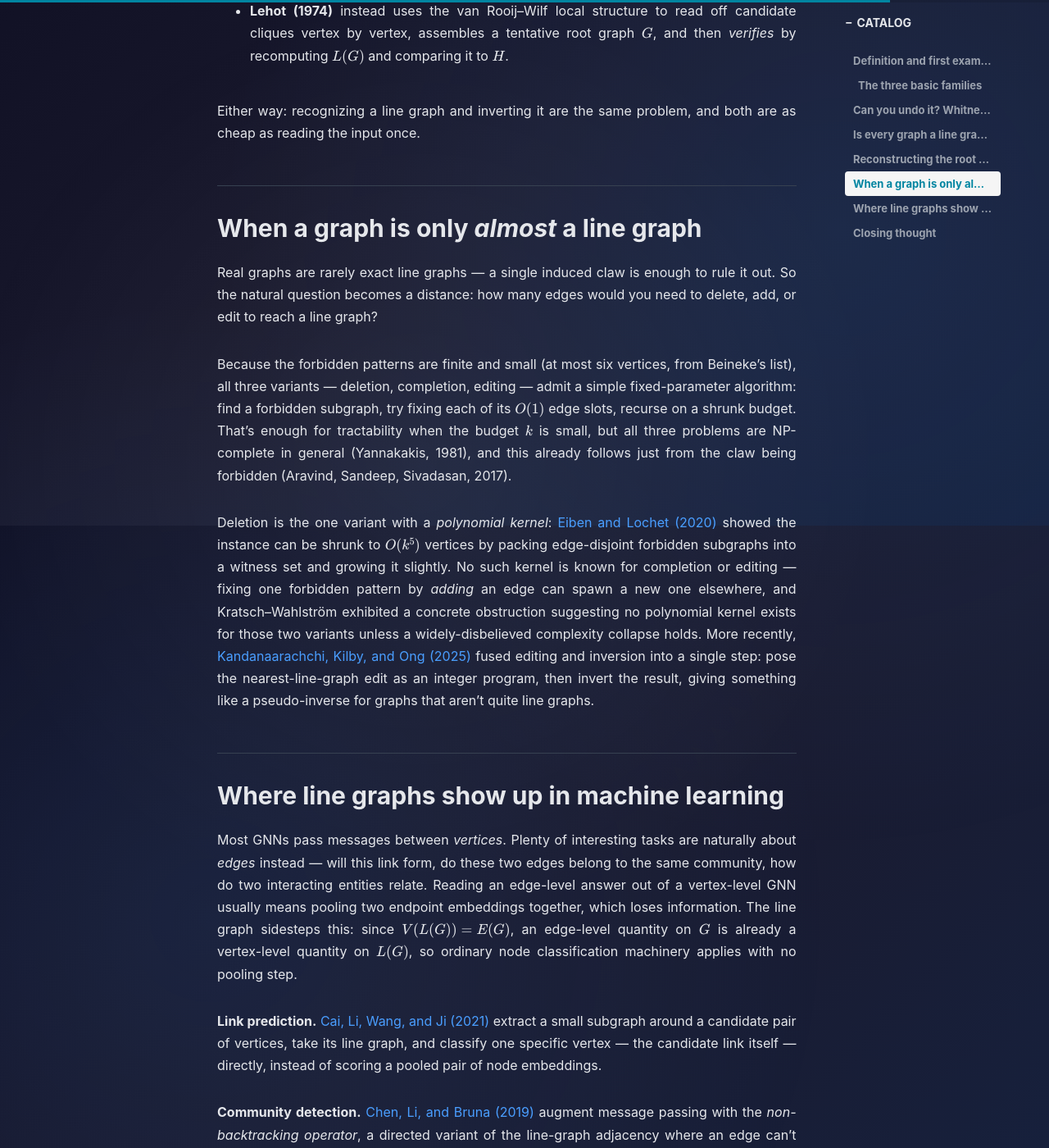
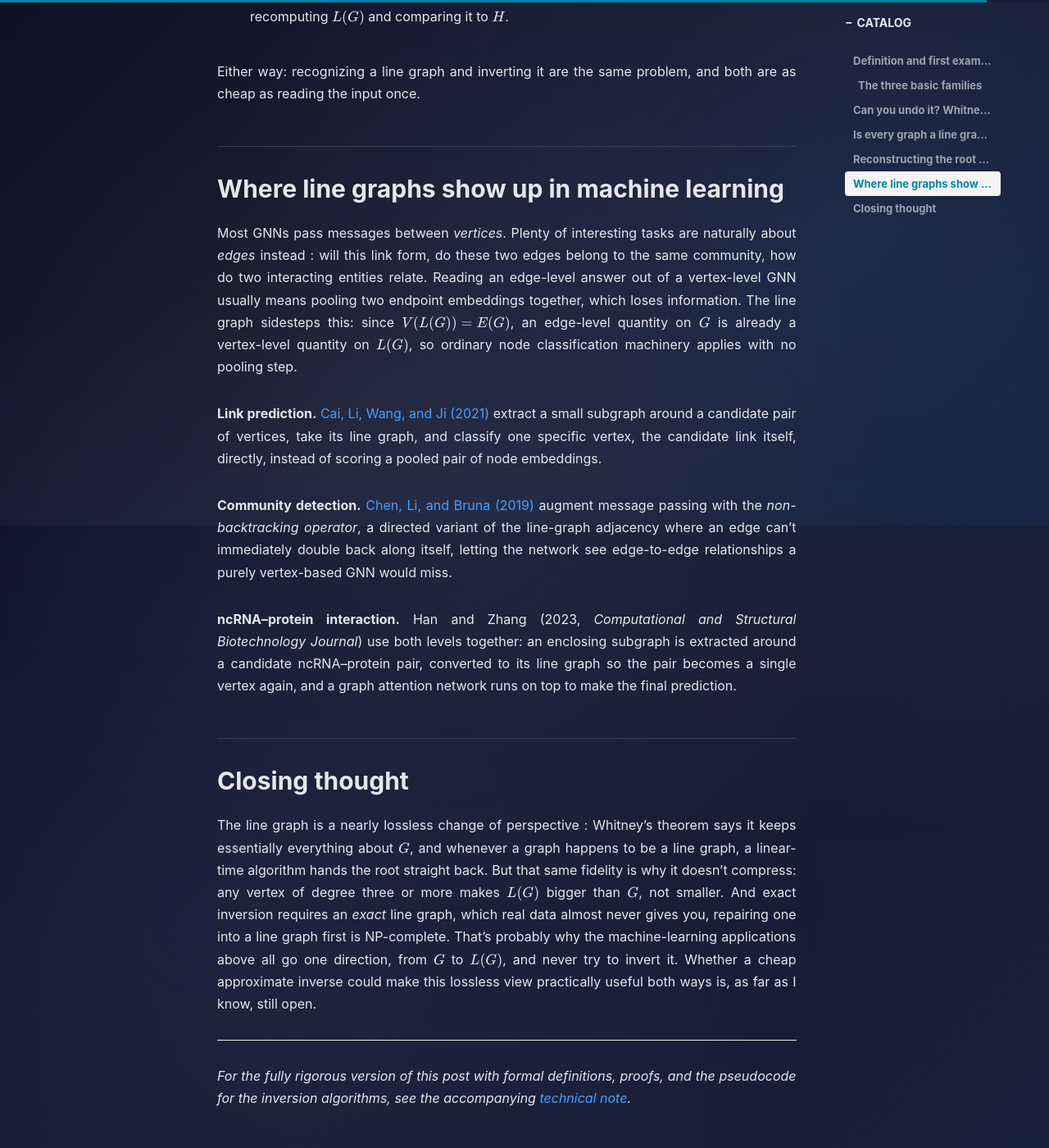
Before and after one commit to clementw168/clementw168.github.io, a Jekyll site: the page built from _posts/2026/2026-07-08-line-graphs.md, in a window 1280 px wide and 1400 px high, scrolled down 5659 px. Shown: the whole window at 82% size. Built offline with Jekyll 4.4.1, drawn with Linux system fonts in a browser that asks for light colours; nearby versions of some CDN libraries; formulas are drawn with MathJax 3; comment, search, counter and statistics services are not loaded; some of the changed text lies outside the part shown.

Commit message:
line graph article

```diff
--- a/_posts/2026/2026-07-08-line-graphs.md
+++ b/_posts/2026/2026-07-08-line-graphs.md
@@ -23,9 +24,8 @@
 applies directly.
 
 This post is a tour through the theory of line graphs: how to define them, whether
-the map $G \mapsto L(G)$ can be undone, which graphs are line graphs at all, and
-where this shows up in machine learning. I'll sketch the ideas rather than the full
-proofs — those live in the [accompanying technical note](#) for anyone who wants the
+the map $G \mapsto L(G)$ can be undone, which graphs are line graphs, and
+where this shows up in machine learning. I'll sketch the ideas, see the [accompanying technical note](/assets/posts/line_graphs.pdf) for anyone who wants the
 details.
 
 ## Definition and first example
@@ -34,15 +34,14 @@
 V(L(G)) = E(G), \qquad e \sim f \iff e \cap f \neq \varnothing .
 $$
 
-Vertices of $L(G)$ are edges of $G$; two of them are adjacent exactly when the
+Vertices of $L(G)$ are edges of $G$. Two of them are adjacent in $L(G)$ exactly when the
 corresponding edges of $G$ meet at a common vertex.
 
 <img src="/img/posts/2026/line_graphs/example_linegraph.svg" alt="A graph G and its line graph L(G)" style="max-width:100%;">
 
 Edges $b$, $c$, $d$ all meet at vertex $3$ of $G$, so they form a triangle in $L(G)$.
 In general, every vertex $v$ of $G$ with degree $d_v$ contributes a clique of size
-$d_v$ to $L(G)$ (all the edges at $v$ are pairwise adjacent) — that single fact is the
-seed of almost everything below.
+$d_v$ to $L(G)$ (all the edges at $v$ are pairwise adjacent).
 
 Two consequences fall out immediately: $L(G)$ has exactly $m = |E(G)|$ vertices, and
 an edge $e = uv$ has degree $d_u + d_v - 2$ in $L(G)$ (it shares $L(G)$-edges with the
@@ -59,45 +58,45 @@
 its vertices are the pairs $\{i,j\}$, adjacent iff they intersect. $L(K_4)$ in
 particular is the octahedron.
 
-A useful rule of thumb: iterating $L$ almost always makes the graph bigger. Paths
+Iterating $L$ almost always makes the graph bigger. Paths
 shrink and cycles stay put, but the moment some vertex has degree $\geq 3$, $L(G)$
 already has more vertices than $G$, and the gap keeps widening under further
-iteration. The line graph inflates; it does not compress.
+iteration.
 
 ## Can you undo it? Whitney's theorem
 
-Given only $L(G)$, can you recover $G$? Remarkably, almost always yes — up to
-isomorphism, and with only one exception in the entire universe of graphs.
+Given only $L(G)$, can you recover $G$? The answer is yes, up to
+isomorphism, with only one exception in the entire universe of graphs.
 
 <img src="/img/posts/2026/line_graphs/triangle_claw_exception.svg" alt="The triangle and the claw both map to K3 under the line graph operator" style="max-width:100%;">
 
-The triangle $K_3$ and the claw $K_{1,3}$ (one center, three leaves) both have three
+The triangle $K_3$ and the claw $K_{1,3}$ both have three
 edges that pairwise share an endpoint, so both map to $K_3$. These two graphs are not
-isomorphic, so the map is not injective in general — but Whitney's theorem
+isomorphic, so the map $L$ is not injective in general but Whitney's theorem
 (1932) says this is the *only* place injectivity fails:
 
 > **Whitney's theorem.** For connected graphs $G, H$, $L(G) \cong L(H)$ implies
 > $G \cong H$, unless $\{G, H\} = \{K_3, K_{1,3}\}$.
 
-Why it's true, in one paragraph: every vertex $v$ of $G$ produces a clique
-$S_v \subseteq L(G)$ (the edges at $v$), and every vertex of $L(G)$ — being an edge
-$uv$ of $G$ — sits in exactly two such cliques, $S_u$ and $S_v$. So the cliques
+Every vertex $v$ of $G$ produces a clique
+$S_v \subseteq L(G)$ (the edges at $v$), and every vertex of $L(G)$, being an edge
+$uv$ of $G$, sits in exactly two such cliques, $S_u$ and $S_v$. So the cliques
 $\{S_v\}$ cover $L(G)$ with each vertex used exactly twice, and $G$ can be rebuilt by
 taking one point per clique and connecting two points whenever their cliques share a
 vertex of $L(G)$. This works perfectly as long as the $S_v$ are exactly the maximal
 cliques of $L(G)$. The only way that can fail is a triangle in $L(G)$ that could come
 either from three edges meeting at one vertex (a star, i.e. $S_v$ itself is that
-triangle) or from an actual triangle in $G$ — precisely the $K_3$/claw coincidence.
+triangle) or from an actual triangle in $G$, precisely the $K_3$/claw coincidence.
 Outside that single case, the maximal cliques of $L(G)$ are unambiguous, and $G$ is
 determined.
 
 ## Is every graph a line graph? No.
 
-Injectivity is a mild surprise; **surjectivity fails hard**. Consider the claw itself,
+Consider the claw itself,
 $K_{1,3}$: could it be $L(G)$ for some $G$? Suppose it were. The center of the claw
 would be some edge $e = uv$, and the three leaves would be three edges of $G$, each
 touching $e$ (so each contains $u$ or $v$), but pairwise *not* adjacent. By pigeonhole,
-two of those three edges contain the same endpoint — say both contain $u$ — but then
+two of those three edges contain the same endpoint, say both contain $u$, but then
 they share $u$ and must be adjacent in $L(G)$, contradicting the claw's structure. So
 no graph maps to the claw.
 
@@ -123,12 +122,12 @@
 Rooij–Wilf conditions is witnessed by a handful of vertices, so a minimal
 non-line-graph can't be arbitrarily large. Pinning down that the list has exactly
 nine members, with at most six vertices each, took the explicit case analysis
-Beineke worked through. The practical payoff is recognition: checking for nine fixed
+Beineke worked through. Therefore, checking for nine fixed
 small patterns is a polynomial-time test for "is this a line graph."
 
 ## Reconstructing the root graph
 
-Krausz's characterization isn't just a certificate — it's a construction. If you can
+Krausz's characterization directly constructs the $G$ from $L(G)$. If you can
 find the clique partition, you get $G$ for free: one vertex per clique, and each
 vertex of $H$ becomes the edge joining the (at most two) cliques it belongs to.
 
@@ -145,36 +144,11 @@
 Either way: recognizing a line graph and inverting it are the same problem, and both
 are as cheap as reading the input once.
 
-## When a graph is only *almost* a line graph
-
-Real graphs are rarely exact line graphs — a single induced claw is enough to rule it
-out. So the natural question becomes a distance: how many edges would you need to
-delete, add, or edit to reach a line graph?
-
-Because the forbidden patterns are finite and small (at most six vertices, from
-Beineke's list), all three variants — deletion, completion, editing — admit a simple
-fixed-parameter algorithm: find a forbidden subgraph, try fixing each of its $O(1)$
-edge slots, recurse on a shrunk budget. That's enough for tractability when the
-budget $k$ is small, but all three problems are NP-complete in general (Yannakakis,
-1981), and this already follows just from the claw being forbidden (Aravind, Sandeep,
-Sivadasan, 2017).
-
-Deletion is the one variant with a *polynomial kernel*: [Eiben and
-Lochet (2020)](https://arxiv.org/abs/2006.15584) showed the instance can be shrunk to
-$O(k^5)$ vertices by packing edge-disjoint forbidden subgraphs into a witness set and
-growing it slightly. No such kernel is known for completion or editing — fixing one
-forbidden pattern by *adding* an edge can spawn a new one elsewhere, and
-Kratsch–Wahlström exhibited a concrete obstruction suggesting no polynomial kernel
-exists for those two variants unless a widely-disbelieved complexity collapse holds.
-More recently, [Kandanaarachchi, Kilby, and Ong
-(2025)](https://arxiv.org/abs/2508.09412) fused editing and inversion into a single
-step: pose the nearest-line-graph edit as an integer program, then invert the result,
-giving something like a pseudo-inverse for graphs that aren't quite line graphs.
 
 ## Where line graphs show up in machine learning
 
 Most GNNs pass messages between *vertices*. Plenty of interesting tasks are naturally
-about *edges* instead — will this link form, do these two edges belong to the same
+about *edges* instead : will this link form, do these two edges belong to the same
 community, how do two interacting entities relate. Reading an edge-level answer out of
 a vertex-level GNN usually means pooling two endpoint embeddings together, which loses
 information. The line graph sidesteps this: since $V(L(G)) = E(G)$, an edge-level
@@ -183,8 +157,8 @@
 
 **Link prediction.** [Cai, Li, Wang, and Ji
 (2021)](https://arxiv.org/abs/2010.10046) extract a small subgraph around a candidate
-pair of vertices, take its line graph, and classify one specific vertex — the
-candidate link itself — directly, instead of scoring a pooled pair of node embeddings.
+pair of vertices, take its line graph, and classify one specific vertex, the
+candidate link itself, directly, instead of scoring a pooled pair of node embeddings.
 
 **Community detection.** [Chen, Li, and Bruna
 (2019)](https://arxiv.org/abs/1705.08415) augment message passing with the
@@ -199,12 +173,12 @@
 
 ## Closing thought
 
-The line graph is a nearly lossless change of perspective — Whitney's theorem says it
+The line graph is a nearly lossless change of perspective : Whitney's theorem says it
 keeps essentially everything about $G$, and whenever a graph happens to be a line
 graph, a linear-time algorithm hands the root straight back. But that same fidelity
 is why it doesn't compress: any vertex of degree three or more makes $L(G)$ bigger
 than $G$, not smaller. And exact inversion requires an *exact* line graph, which real
-data almost never gives you — repairing one into a line graph first is NP-complete.
+data almost never gives you, repairing one into a line graph first is NP-complete.
 That's probably why the machine-learning applications above all go one direction,
 from $G$ to $L(G)$, and never try to invert it. Whether a cheap approximate inverse
 could make this lossless view practically useful both ways is, as far as I know,
```
Also changed, not shown: other parts of _posts/2026/2026-07-08-line-graphs.md (+6 -5 lines), img/posts/2026/line_graphs/basic_families.svg, img/posts/2026/line_graphs/cover.svg (added), img/posts/2026/line_graphs/example_linegraph.svg, img/posts/2026/line_graphs/triangle_claw_exception.svg, 2 other files.
